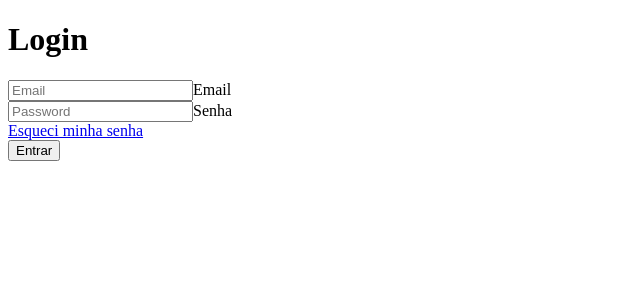
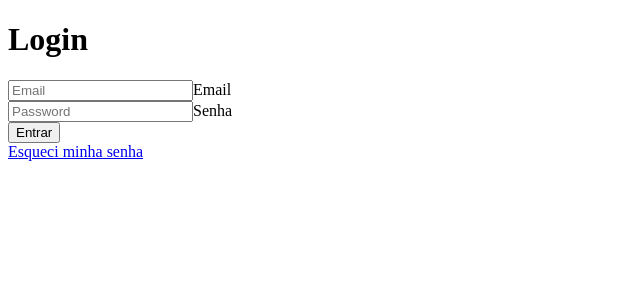
Before and after one commit to cristeer/login-page-ath, a Vue app: page / in a window 1280 px wide. Shown: the top 300 px of the page, without its empty margins (0-640 px from the left). Built offline with nearby package versions, Linux system fonts and the light colour scheme.

Commit message:
testing new branch

```diff
--- a/frontend/src/components/Login.vue
+++ b/frontend/src/components/Login.vue
@@ -16,14 +16,14 @@
                     <span class="icon"></span>
                     <input v-model="password" type="password" placeholder="Password">Senha</input>
                 </div>
+
+                <button @click="login">Entrar</button>
+
                 <div class="remember_password">
                     <a href="#">Esqueci minha senha</a>
                 </div>
-
-                <button @click="login">Entrar</button>
             </form>
         </div>
-
     </div>
 
 
```
